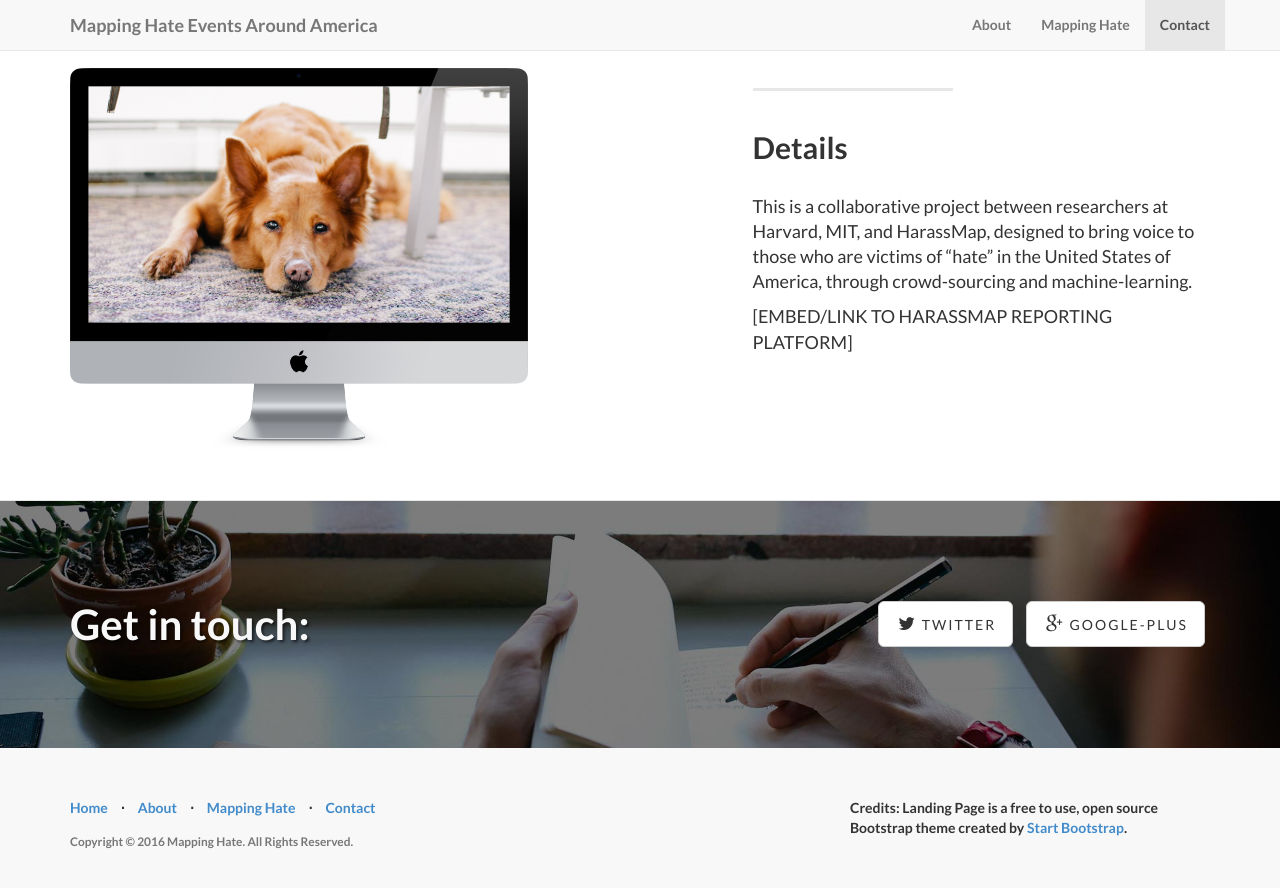
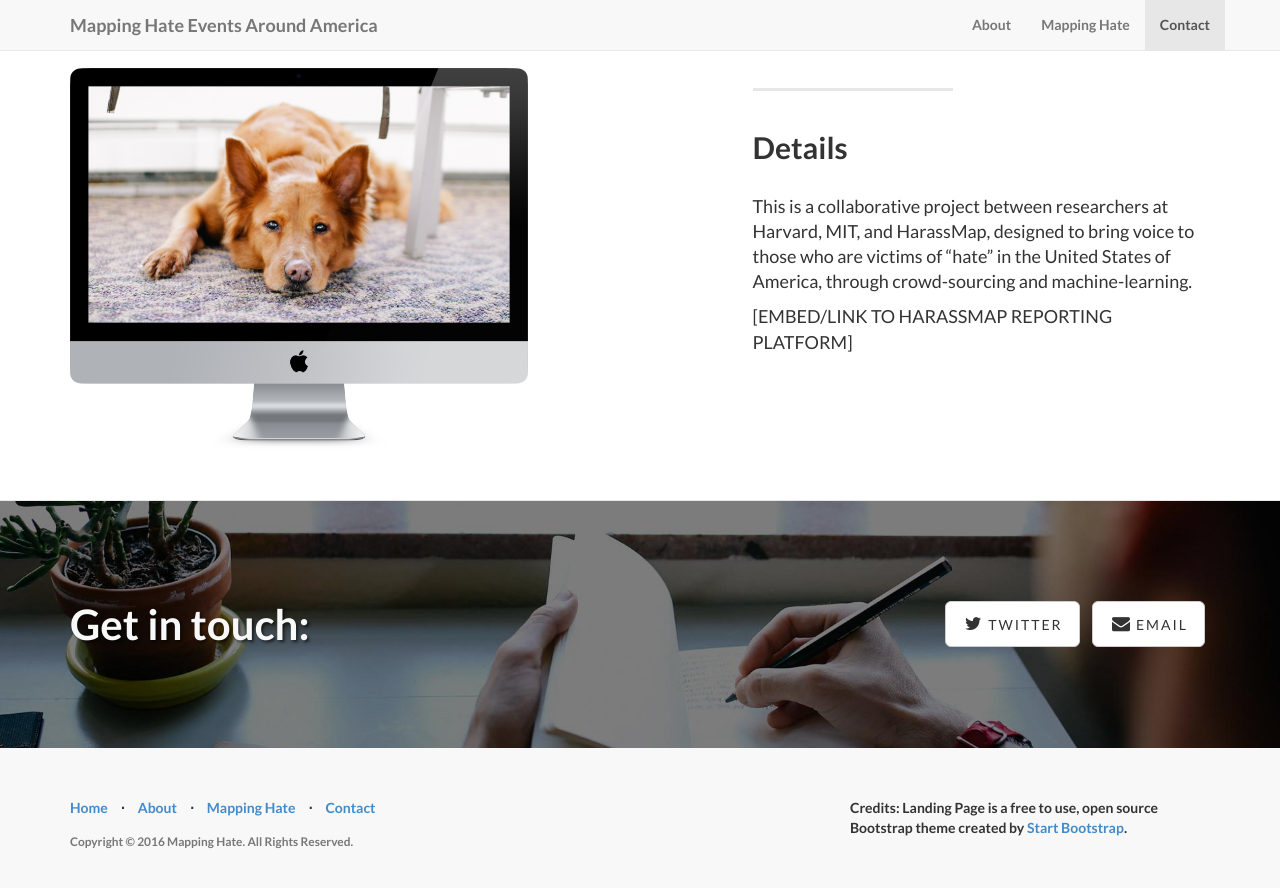
Before and after one commit to mappinghate/mappinghate.github.io, a Jekyll site: the page built from index.html, in a window 1280 px wide and 900 px high, scrolled down 1808 px. Shown: the top 888 px of the window. Built offline with Jekyll 4.4.1, drawn with Linux system fonts in a browser that asks for light colours.

Commit message:
fixed email button so the button is an envelope instead of googleplus logo. added social.name tag in the yml to fix this problem.

```diff
--- a/_config.yml
+++ b/_config.yml
@@ -27,12 +27,16 @@
 social:
   - title: twitter
     url: https://twitter.com/mappinghate
+    name: Twitter
   #- title: github
   #  url:
   #- title: linkedin
   #  url:
-  - title: google-plus
+  #- title: google-plus
+  #  url: mailto:mappinghate@gmail.com
+  - title: envelope #email
     url: mailto:mappinghate@gmail.com
+    name: Email
 
 # ----------------------- #
 #   Contact               #
--- a/_includes/contact.html
+++ b/_includes/contact.html
@@ -10,7 +10,7 @@
 					<ul class="list-inline banner-social-buttons">
 						{% for social in site.social %}
 						<li>
-							<a href="{{ social.url }}" class="btn btn-default btn-lg"><i class="fa fa-{{ social.title }} fa-fw"></i> <span class="network-name">{{ social.title }}</span></a>
+							<a href="{{ social.url }}" class="btn btn-default btn-lg"><i class="fa fa-{{ social.title }} fa-fw"></i> <span class="network-name">{{ social.name }}</span></a>
 						</li>
 						{% endfor %}
 					</ul>
```
Also changed, not shown: 3 other files.
